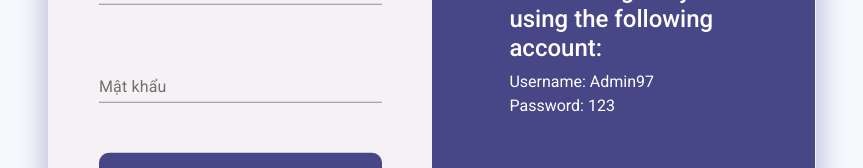
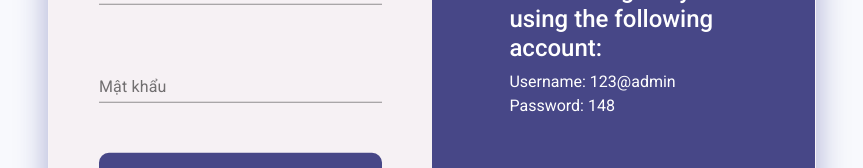
Before and after one commit to vonhutphi/movie-management-site, a React (Create React App) app: page / in a window 1280 px wide. Shown: the part 353-521 px from the top of the page, without its empty margins (193-1056 px from the left). Built offline with nearby package versions, Linux system fonts and the light colour scheme.

Commit message:
change pw

```diff
--- a/src/container/AdminTemplate/AuthPage/index.jsx
+++ b/src/container/AdminTemplate/AuthPage/index.jsx
@@ -113,8 +113,8 @@ function AuthPage(props) {
         <div className="logInRight 	d-none d-sm-flex col-sm-12 col-lg-6">
           <div className="logInInfo ">
             <h4 className='text-white'>You can log in by using the following account: </h4>
-            <p>Username: Admin97</p>
-            <p>Password: 123</p>
+            <p>Username: 123@admin</p>
+            <p>Password: 148</p>
           </div>
         </div>
       </div>
```
